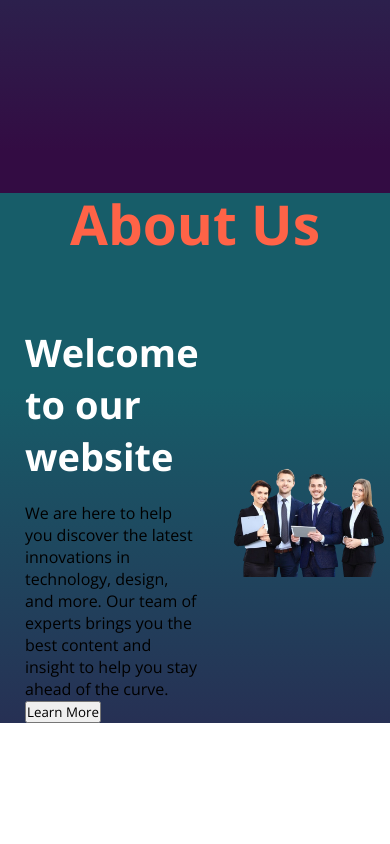
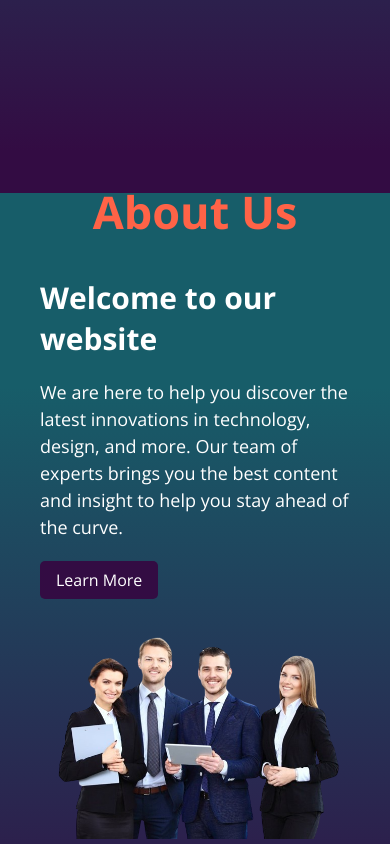
Before and after one commit to Hardheydhoyin00/Sam-Website, a plain HTML site: page index.html in a window 390 px wide. Shown: the part 651-1495 px from the top of the page. Before the commit the page ends 1374 px from the top, so only its background shows below. Drawn offline with nearby package versions, Linux system fonts and the light colour scheme.

Commit message:
About us (Done)

```diff
--- a/style.css
+++ b/style.css
@@ -229,6 +229,7 @@ span{
   flex: 1;
   width: 600px;
   margin: 0px 25px;
+  animation: fadeInUp 2s ease; /* animation */
 }
 
 .hero-content h2{
@@ -237,15 +238,35 @@ span{
   margin-bottom: 20px;
 }
 
-/* cta-button */
-.cta-button{
+.hero-content p{
+  font-size: 24px;
+  line-height: 1.5;
+  margin-bottom: 40px;
+  color: #fff;
+}
 
+.hero-content button{
+  display: inline-block;
+  background-color: #330c43;
+  color: #fff;
+  padding: 12px 24px;
+  border-radius: 5px;
+  font-size: 20px;
+  border: none;
+  cursor: pointer;
+  transition: 0.3s ease-in-out;
+}
+
+.hero-content button:hover{
+  background-color: #175d69;
+  transform: scale(1.1);
 }
 
 .hero-img{
   flex: 1;
   width: 600px;
   margin: auto;
+  animation: fadeInRight 2s ease; /* animation */
 }
 
 img{
@@ -253,3 +274,45 @@ img{
   height: auto;
   border-radius: 10px;
 }
+
+/* About us responsiveness */
+@media screen and (max-width:768px){
+  .heading h1{
+    font-size: 45px;
+    margin-top: 30px;
+  }
+
+  .section-3{
+    margin: 0px;
+  }
+
+  .container{
+    width: 100%;
+    flex-direction: column;
+    margin: 0px;
+    padding: 0px 40px;
+  }
+
+  .hero-content{
+    width: 100%;
+    margin: 35px 0px;
+  }
+
+ .hero-content h2{
+  font-size: 30px;
+ }
+
+ .hero-content p{
+  font-size: 18px;
+  margin-bottom: 20px;
+ }
+
+ .hero-content button {
+  font-size: 16px;
+  padding: 8px 16px;
+ }
+
+ .hero-img{
+  width: 100%;
+ }
+}
```
Also changed, not shown: index.html (+1 -1 lines).
